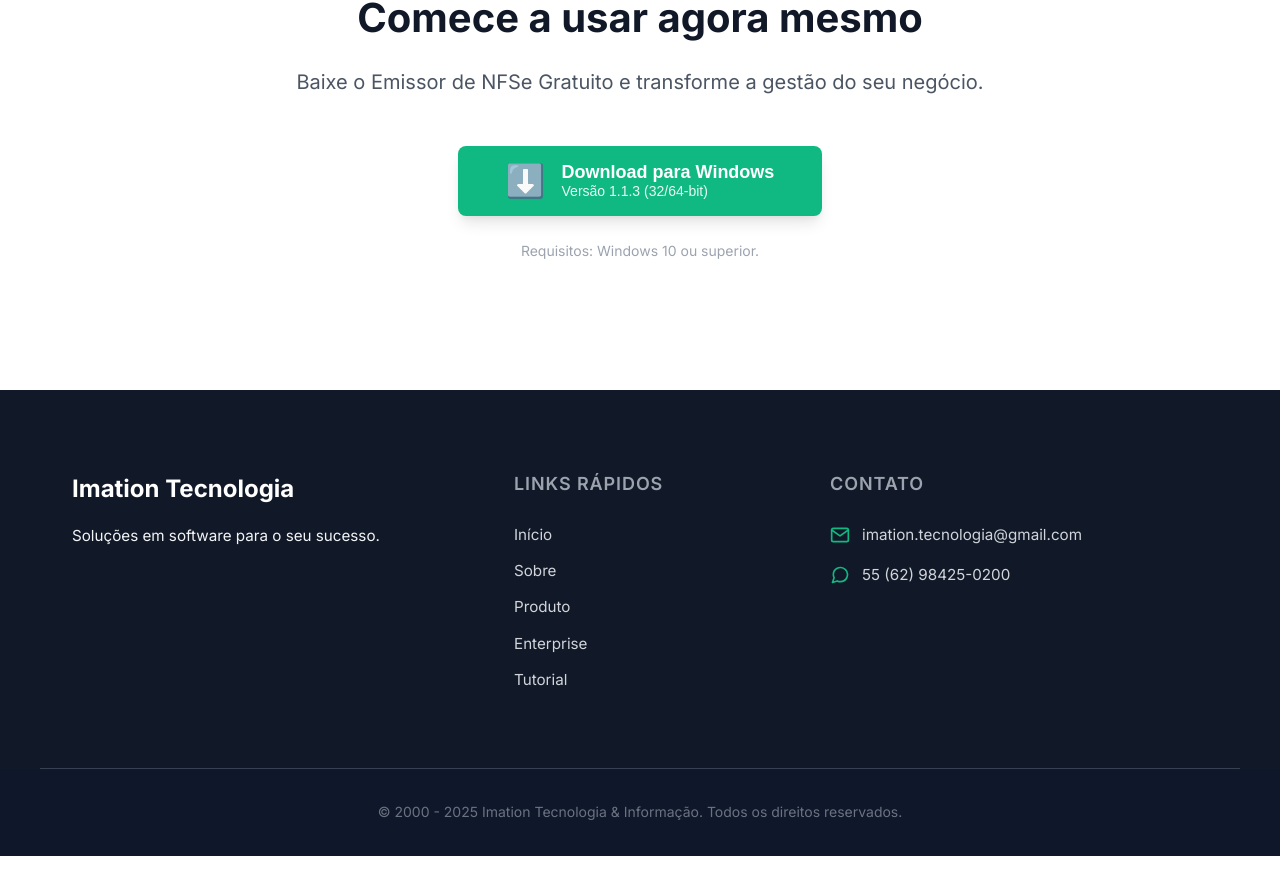
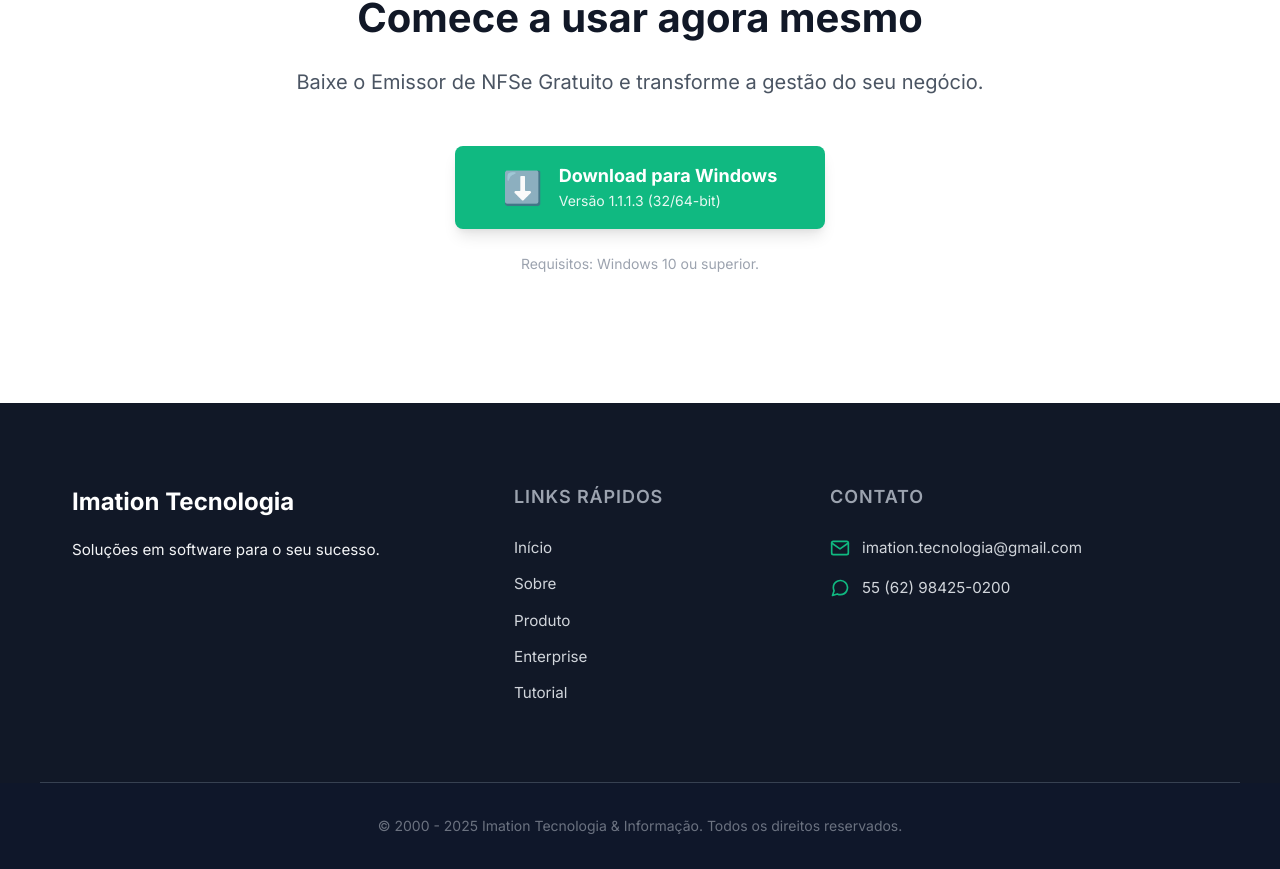
Before and after one commit to Gabriel-Mesq/imation, a React (Vite) app: page / in a window 1280 px wide. Shown: the part 3126-3995 px from the top of the page. Built offline with nearby package versions, Linux system fonts and the light colour scheme.

Commit message:
dowload link from releases

```diff
--- a/src/components/Download.jsx
+++ b/src/components/Download.jsx
@@ -7,13 +7,13 @@
                 <h2>Comece a usar agora mesmo</h2>
                 <p>Baixe o Emissor de NFSe Gratuito e transforme a gestão do seu negócio.</p>
                 <div className="download-options">
-                    <button className="btn-download-large">
+                    <a href="https://github.com/Gabriel-Mesq/imation/releases/download/v1.1.1.3/OpenErp-1.1.1.3-x86-Instalador.exe" className="btn-download-large">
                         <span className="icon">⬇️</span>
                         <span className="text">
                             <span className="label">Download para Windows</span>
-                            <span className="version">Versão 1.1.3 (32/64-bit)</span>
+                            <span className="version">Versão 1.1.1.3 (32/64-bit)</span>
                         </span>
-                    </button>
+                    </a>
                 </div>
                 <p className="requirements">Requisitos: Windows 10 ou superior.</p>
             </div>
```
